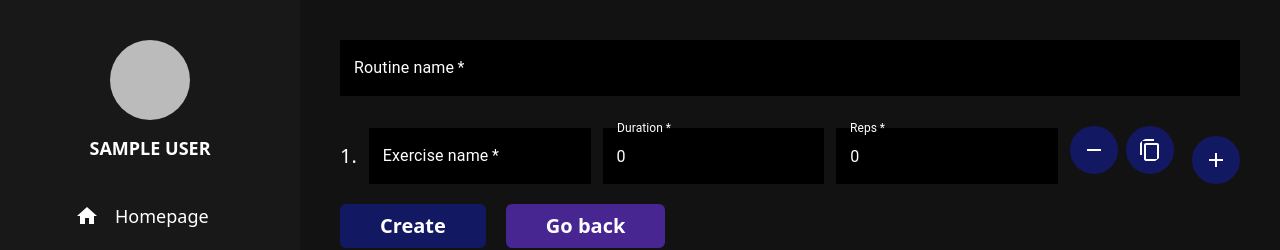
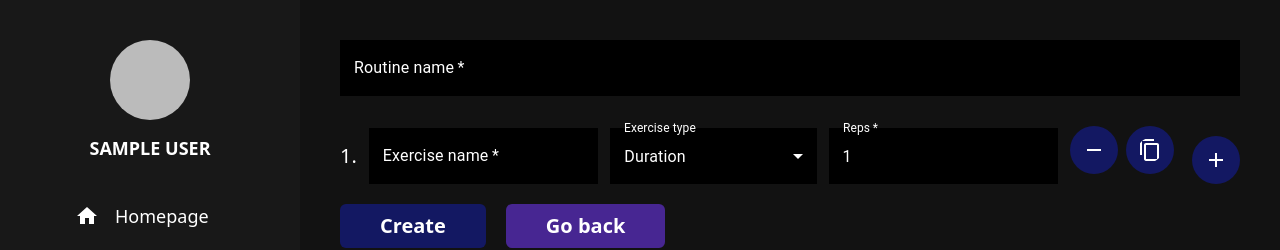
Before and after one commit to TselmuunUranchimeg/Dashboard, a Next.js app: page /workout/create in a window 1280 px wide. Shown: the top 250 px of the page. Built offline with nearby package versions, Linux system fonts and the light colour scheme; no server answers; sample sign-in values are in the browser's storage.

Commit message:
Input form now uses select instead of input

```diff
--- a/components/form/form.tsx
+++ b/components/form/form.tsx
@@ -53,7 +53,7 @@ const WorkoutForm = ({
                 setInputFields(prev => {
                     return [...prev, {
                         exerciseName: "",
-                        requirement: 0
+                        requirement: 1
                     }];
                 });
             })();
--- a/components/form/input.tsx
+++ b/components/form/input.tsx
@@ -3,6 +3,12 @@ import AddIcon from "@mui/icons-material/Add";
 import RemoveIcon from "@mui/icons-material/Remove";
 import TextField from "@mui/material/TextField";
 import ContentCopyIcon from "@mui/icons-material/ContentCopy";
+import InputLabel from "@mui/material/InputLabel";
+import Select, { SelectChangeEvent } from "@mui/material/Select";
+import MenuItem from "@mui/material/MenuItem";
+import FormControl from "@mui/material/FormControl";
+import Box from "@mui/material/Box";
+import { createTheme, ThemeProvider } from "@mui/material";
 import styles from "../../styles/WorkoutForm.module.css";
 import { Exercise } from "../../types/general.types";
 
@@ -15,6 +21,10 @@ type InputType = {
     removeInputField: (ind: number) => Promise<void>;
     copyInputField: (ind: number) => Promise<void>;
 };
+enum RequirementSelectType {
+    Duration = "Duration",
+    Reps = "Reps",
+}
 
 const Input = ({
     ind,
@@ -23,25 +33,81 @@ const Input = ({
     updateExercise,
     addInputField,
     removeInputField,
-    copyInputField
+    copyInputField,
 }: InputType) => {
     const [exercise, setExercise] = useState<Exercise>({
         exerciseName: "",
-        requirement: 0
+        requirement: 0,
+    });
+    const [select, setSelect] = useState(RequirementSelectType.Duration);
+    const theme = createTheme({
+        components: {
+            MuiFormControl: {
+                styleOverrides: {
+                    root: {
+                        backgroundColor: "black",
+                    },
+                },
+            },
+            MuiFormLabel: {
+                styleOverrides: {
+                    root: {
+                        color: "white",
+                        "&.Mui-focused": {
+                            color: "white !important",
+                        },
+                    },
+                },
+            },
+            MuiSelect: {
+                styleOverrides: {
+                    select: {
+                        color: "white",
+                    },
+                },
+            },
+            MuiSvgIcon: {
+                styleOverrides: {
+                    root: {
+                        color: "white !important",
+                    },
+                },
+            },
+        },
     });
 
     useEffect(() => {
         setExercise(val);
     }, [val]);
 
+    const selectChange = async (e: SelectChangeEvent) => {
+        setSelect((_) => {
+            setExercise((prev) => {
+                let oldValue: number =
+                    typeof prev.requirement === "number"
+                        ? prev.requirement
+                        : prev.requirement.reps;
+                let newObj: Exercise = { ...prev, requirement: oldValue };
+                if (e.target.value === RequirementSelectType.Reps) {
+                    newObj = { ...prev, requirement: { reps: oldValue } };
+                }
+                updateExercise(ind, newObj);
+                return newObj;
+            });
+            return e.target.value as RequirementSelectType;
+        });
+    };
+
     const inputChange = async (
         e: ChangeEvent<HTMLInputElement | HTMLTextAreaElement>,
-        ind: number,
-        isReps: boolean
+        ind: number
     ) => {
         setExercise((prev) => {
-            let newObj: Exercise = { ...prev, requirement: parseInt(e.target.value) };
-            if (isReps) {
+            let newObj: Exercise = {
+                ...prev,
+                requirement: parseInt(e.target.value),
+            };
+            if (select === RequirementSelectType.Reps) {
                 newObj = {
                     ...prev,
                     requirement: { reps: parseInt(e.target.value) },
@@ -82,39 +148,57 @@ const Input = ({
                                 }}
                                 className="!pr-3 sm:!mb-0 !mt-3"
                             />
+                            <ThemeProvider theme={theme}>
+                                <Box
+                                    width={223}
+                                    display = "flex"
+                                    alignItems = "end"
+                                    marginRight = "12px"
+                                >
+                                    <FormControl fullWidth={true}>
+                                        <InputLabel id="demo-simple-select">
+                                            Exercise type
+                                        </InputLabel>
+                                        <Select
+                                            labelId="demo-simple-select-label"
+                                            id="demo-simple-select"
+                                            value={select}
+                                            label="Exercise Type"
+                                            onChange={async (
+                                                e: SelectChangeEvent
+                                            ) => {
+                                                await selectChange(e);
+                                            }}
+                                            required={true}
+                                        >
+                                            <MenuItem
+                                                value={
+                                                    RequirementSelectType.Reps
+                                                }
+                                            >
+                                                {RequirementSelectType.Reps}
+                                            </MenuItem>
+                                            <MenuItem
+                                                value={
+                                                    RequirementSelectType.Duration
+                                                }
+                                            >
+                                                {RequirementSelectType.Duration}
+                                            </MenuItem>
+                                        </Select>
+                                    </FormControl>
+                                </Box>
+                            </ThemeProvider>
                             <TextField
                                 required
                                 type="number"
                                 value={
-                                    typeof exercise.requirement === "object"
-                                        ? 0
-                                        : exercise.requirement
+                                    typeof exercise.requirement === "number"
+                                        ? exercise.requirement
+                                        : exercise.requirement.reps
                                 }
                                 onChange={async (e) =>
-                                    await inputChange(e, ind, false)
-                                }
-                                label="Duration"
-                                InputLabelProps={{
-                                    className: "!text-white",
-                                }}
-                                InputProps={{
-                                    className: "!text-white",
-                                    inputProps: {
-                                        min: 0,
-                                    },
-                                }}
-                                className="!pr-3 sm:!mb-0 !mt-3"
-                            />
-                            <TextField
-                                required
-                                type="number"
-                                value={
-                                    typeof exercise.requirement === "object"
-                                        ? exercise.requirement.reps
-                                        : 0
-                                }
-                                onChange={async (e) =>
-                                    await inputChange(e, ind, true)
+                                    await inputChange(e, ind)
                                 }
                                 label="Reps"
                                 InputLabelProps={{
@@ -123,7 +207,7 @@ const Input = ({
                                 InputProps={{
                                     className: "!text-white",
                                     inputProps: {
-                                        min: 0,
+                                        min: 1,
                                     },
                                 }}
                                 className="!pr-3 sm:!mb-0 !mt-3"
--- a/pages/homepage.tsx
+++ b/pages/homepage.tsx
@@ -20,7 +20,7 @@ const Homepage: Page = () => {
                     <h1>Coming soon</h1>
                 </div>
             </div>
-            <div className = "w-full md:h-[48%] mt-8">
+            <div className = "w-full lg:h-[48%] mt-8">
                 <WeatherTab />
             </div>
         </div>
--- a/pages/workout/create.tsx
+++ b/pages/workout/create.tsx
@@ -9,7 +9,7 @@ const WorkoutCreatePage: Page = () => {
     const [name, setName] = useState("");
     const [inputs, setInputFields] = useState<Array<Exercise>>([{
         exerciseName: "",
-        requirement: 0
+        requirement: 1
     }]);
 
     return (
```
